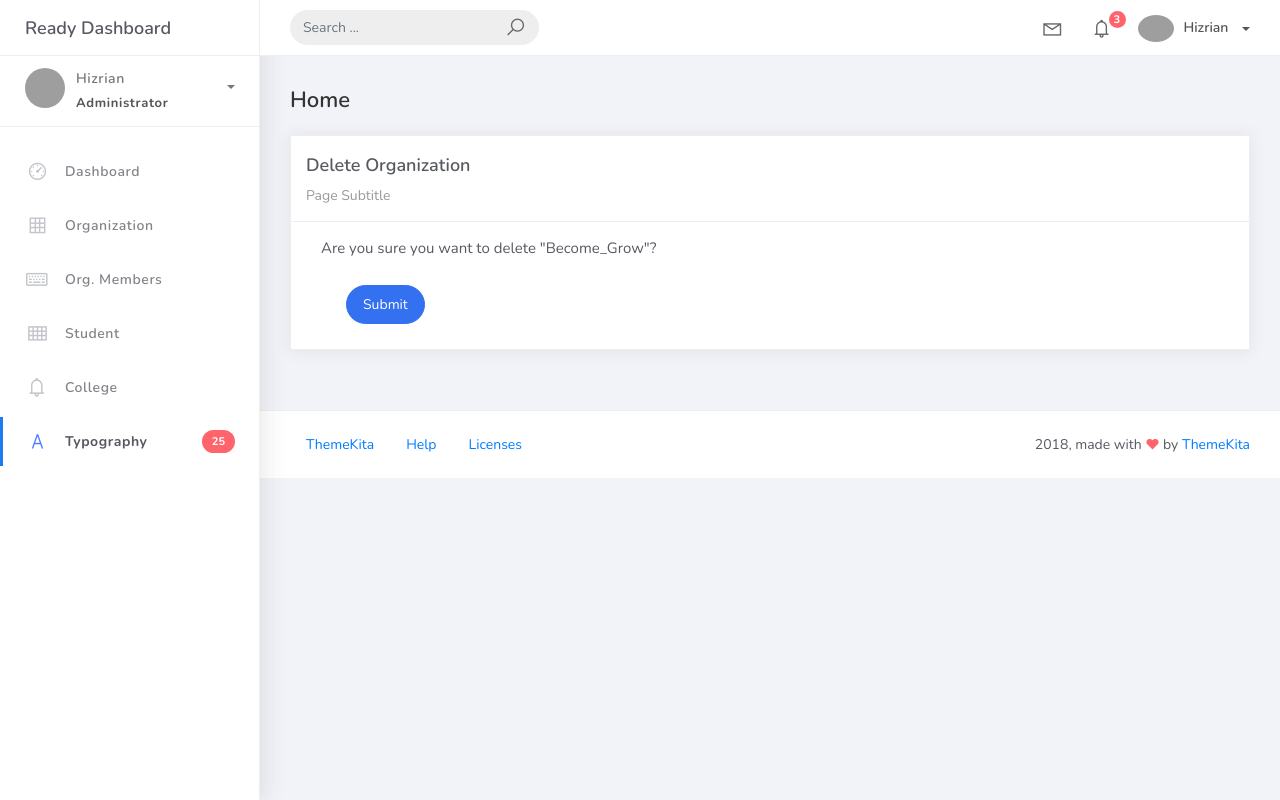
After one commit to LeaveitBlank01/psusphere, a Django app: page /organization_list/8/delete in a window 1280 px wide. The commit adds this page. Run offline with Django 5.2, Linux system fonts and the light colour scheme; data comes from the database, SQL or seed files in the repository; both versions use the stored data as it was after the commit; some libraries are stand-ins or nearby versions; grey boxes are pictures that could not be loaded.

Commit message:
added org delete view

```diff
--- a/projectsite/projectsite/urls.py
+++ b/projectsite/projectsite/urls.py
@@ -17,7 +17,7 @@ Including another URLconf
 from django.contrib import admin
 from django.urls import path
 
-from studentorg.views import HomePageView, OrganizationList, OrganizationCreateView, OrganizationUpdateView
+from studentorg.views import HomePageView, OrganizationList, OrganizationCreateView, OrganizationUpdateView, OrganizationDeleteView
 from studentorg import views
 
 urlpatterns = [
@@ -25,5 +25,6 @@ urlpatterns = [
     path('', views.HomePageView.as_view(), name='home'),
     path('organization_list', OrganizationList.as_view(), name='organization-list' ),
     path('organization_list/add', OrganizationCreateView.as_view(), name='organization-add'),
-    path('organization_list/edit/<int:pk>/', OrganizationUpdateView.as_view(), name='organization-update' ),
+    path('organization_list/<pk>/', OrganizationUpdateView.as_view(), name='organization-update' ),
+    path('organization_list/<pk>/delete', OrganizationDeleteView.as_view(), name='organization-delete' ),
 ]
--- a/projectsite/studentorg/views.py
+++ b/projectsite/studentorg/views.py
@@ -1,6 +1,6 @@
 from django.shortcuts import render
 from django.views.generic.list import ListView
-from django.views.generic.edit import CreateView, UpdateView
+from django.views.generic.edit import CreateView, UpdateView, DeleteView
 from studentorg.models import Organization
 from studentorg.forms import OrganizationForm
 from django.urls import reverse_lazy
@@ -29,4 +29,8 @@ class OrganizationUpdateView(UpdateView):
     template_name = 'edit.html'
     success_url = reverse_lazy('organization-list')
 
+class OrganizationDeleteView(DeleteView):
+    model = Organization
+    template_name = 'org_del.html'
+    success_url = reverse_lazy('organization-list')
 # Create your views here.
--- /dev/null
+++ b/projectsite/templates/org_del.html
@@ -0,0 +1,30 @@
+{% extends 'base.html' %} {% load static %} {% block content %}
+<div class="content">
+    <div class="container-fluid">
+        <h4 class="page-title">Home</h4>
+        <div class="row">
+            <div class="col-md-12">
+                <div class="card">
+                    <div class="card-header">
+                        <div class="card-title">Delete Organization</div>
+                        <div class="card-category">Page Subtitle</div>
+                    </div>
+                    <div class="col-md-6">
+                        <div class="card-body">
+                            <form class="" action="" method="post" novalidate>
+                                <p>Are you sure you want to delete "{{ object }}"?</p>
+                                {% csrf_token %} {% include 'includes/form.html' %}
+                                <div class="form-group">
+                                    <div class="col-md-12 col-sm-3">
+                                        <button type="submit" class="btn btn-primary btn-rounded">Submit</button>
+                                    </div>
+                                </div>
+                            </form>
+                        </div>
+                    </div>
+                </div>
+            </div>
+        </div>
+    </div>
+</div>
+{% endblock %}
--- a/projectsite/templates/org_list.html
+++ b/projectsite/templates/org_list.html
@@ -45,7 +45,10 @@
                                     <td>{{ object.name }}</td>
                                     <td>{{ object.college }}</td>
                                     <td>{{ object.description }}</td>
-                                    <td><a href="organization_list/{{object.id}}">Edit</a></td>
+                                    <td>
+                                        <a href="organization_list/{{object.id}}">Edit</a>
+                                        <a href="organization_list/{{object.id}}/delete" class="text-danger">Delete</a>
+                                    </td>
                                     <tr>
                                         {% empty %}
                                     </tr>
```
Also changed, not shown: projectsite/db.sqlite3.
